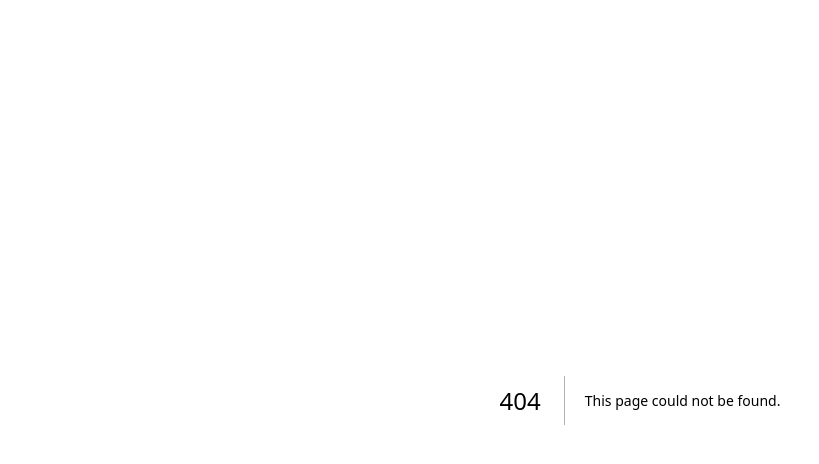
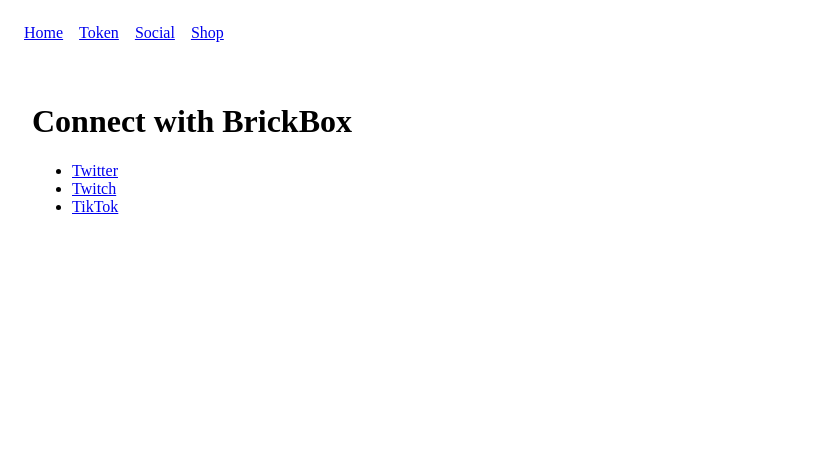
Before and after one commit to Dayfah/BrickBox, a Next.js app: page /social in a window 1280 px wide. Before the commit this address had no page. Shown: the top 464 px of the page, without its empty margins (0-819 px from the left). Built offline with nearby package versions, Linux system fonts and the light colour scheme.

Commit message:
feat: add token and social pages

```diff
--- a/app/layout.tsx
+++ b/app/layout.tsx
@@ -1,12 +1,32 @@
+import Link from 'next/link';
+
 export const metadata = {
   title: 'BrickBox',
   description: 'Comic/Manga Collector hub — coming soon 🚀',
 };
 
-export default function RootLayout({ children }: { children: React.ReactNode }) {
+export default function RootLayout({
+  children,
+}: {
+  children: React.ReactNode;
+}) {
   return (
     <html lang="en">
-      <body>{children}</body>
+      <body>
+        <nav style={{ display: 'flex', gap: 16, padding: 16 }}>
+          <Link href="/">Home</Link>
+          <Link href="/token">Token</Link>
+          <Link href="/social">Social</Link>
+          <a
+            href="https://brickbox.printify.me/"
+            target="_blank"
+            rel="noopener noreferrer"
+          >
+            Shop
+          </a>
+        </nav>
+        {children}
+      </body>
     </html>
   );
 }
--- /dev/null
+++ b/app/social/page.tsx
@@ -0,0 +1,41 @@
+export const metadata = {
+  title: 'Social Links',
+  description: 'Find BrickBox across the web.',
+};
+
+export default function SocialPage() {
+  return (
+    <main style={{ padding: 24 }}>
+      <h1>Connect with BrickBox</h1>
+      <ul>
+        <li>
+          <a
+            href="https://x.com/dayfuhh?s=21"
+            target="_blank"
+            rel="noopener noreferrer"
+          >
+            Twitter
+          </a>
+        </li>
+        <li>
+          <a
+            href="https://m.twitch.tv/dayfah/home"
+            target="_blank"
+            rel="noopener noreferrer"
+          >
+            Twitch
+          </a>
+        </li>
+        <li>
+          <a
+            href="https://www.tiktok.com/@dayfah"
+            target="_blank"
+            rel="noopener noreferrer"
+          >
+            TikTok
+          </a>
+        </li>
+      </ul>
+    </main>
+  );
+}
```
Also changed, not shown: app/page.tsx (+2 -20 lines), app/token/metadata.ts (added, +16 -0 lines), app/token/page.tsx (added, +41 -0 lines).
